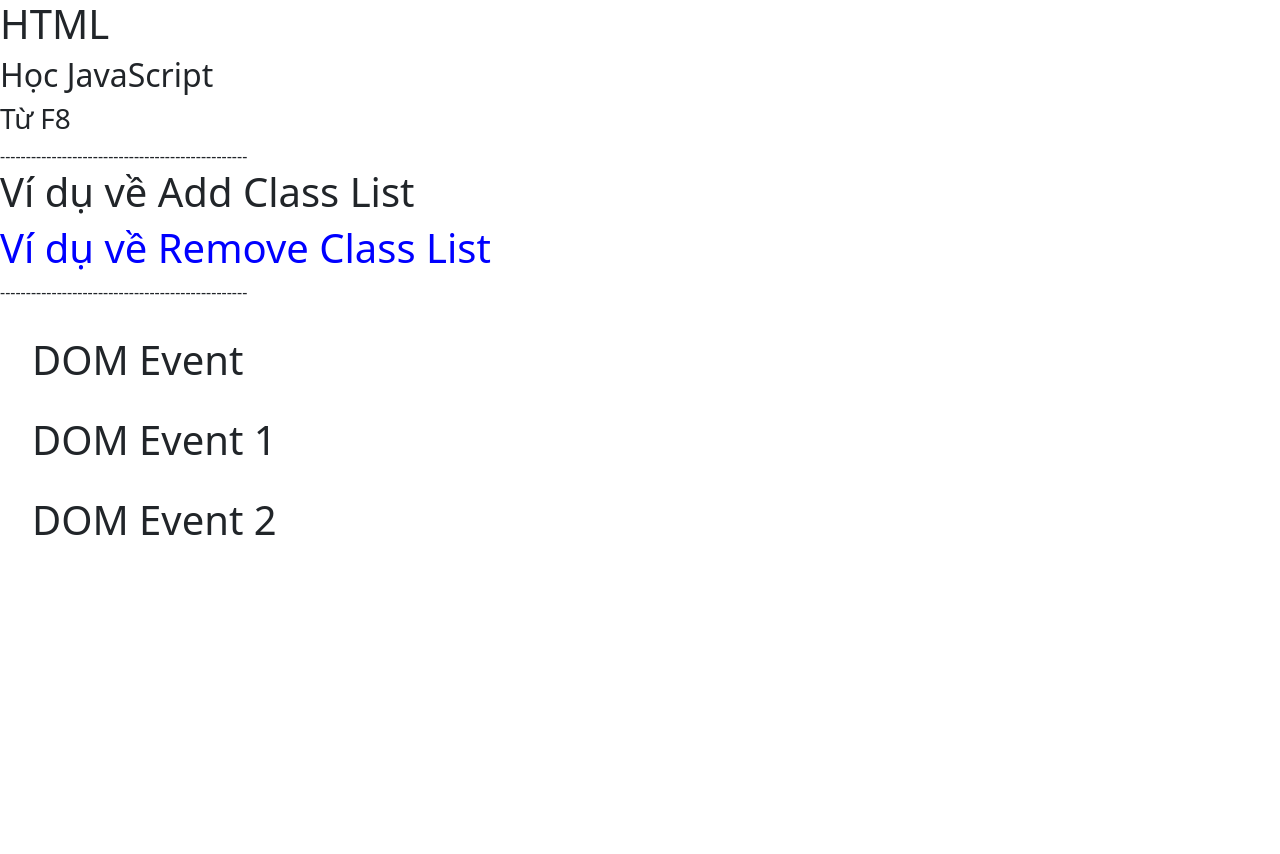
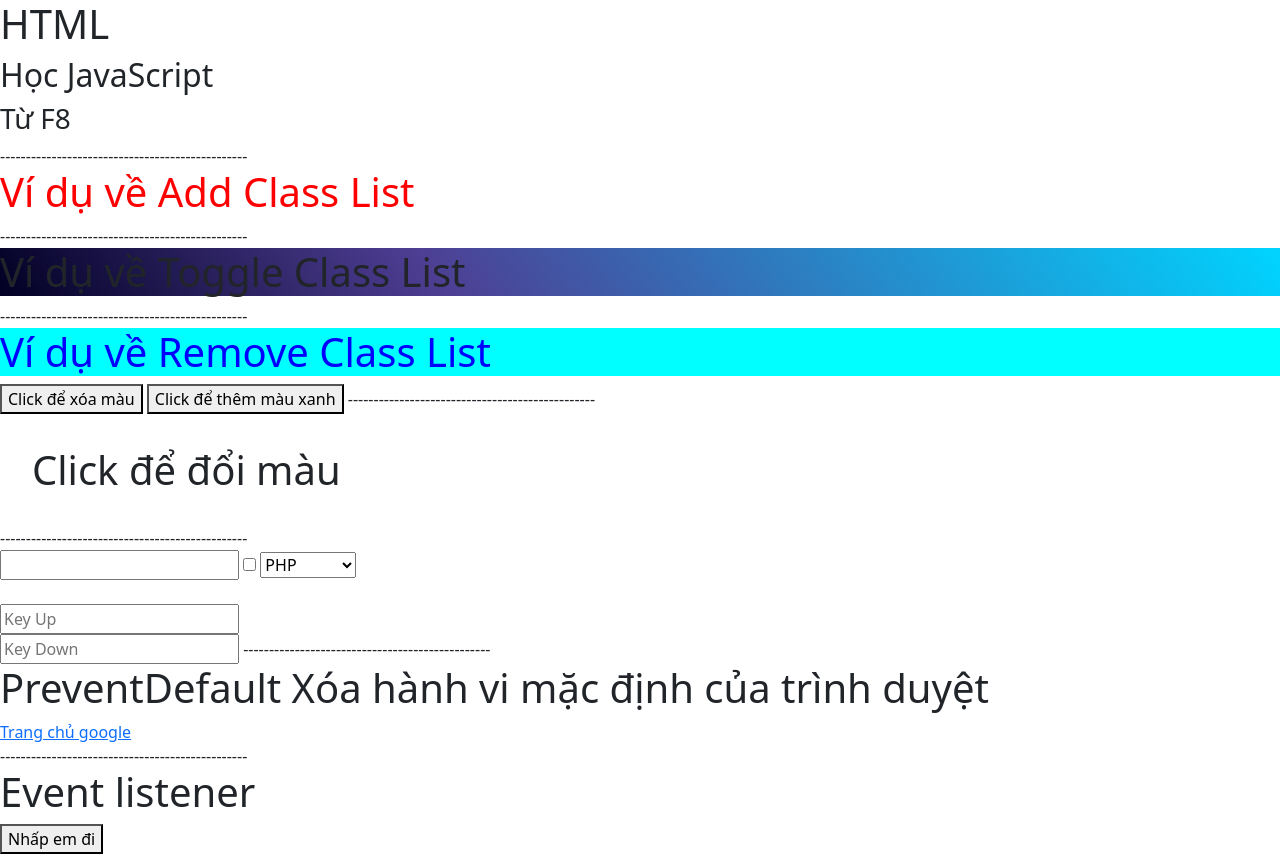
Before and after one commit to HuongMT98/LearningJS, a plain HTML site: page index.html in a window 1280 px wide. Before the commit the page ends 800 px from the top, so only its background shows below. Drawn offline with nearby package versions, Linux system fonts and the light colour scheme.

Commit message:
Event Listener

```diff
--- a/index.html
+++ b/index.html
@@ -37,26 +37,57 @@
         </div>
 
         <div id="checkbox">
-            ------------------------------------------------
         </div>
+        ------------------------------------------------
+
         <div class="add-classlist">
             <h1> Ví dụ về Add Class List</h1>
         </div>
+        ------------------------------------------------
+
         <div class="toggle-classlist">
             <h1>Ví dụ về Toggle Class List</h1>
         </div>
+        ------------------------------------------------
+
         <div id="remove-clList" class="remove-classlist">
             <h1>Ví dụ về Remove Class List</h1>
         </div>
+        <button onclick="clickRemove()"">Click để xóa màu</button>
+        <button onclick=" clickAdd()"">Click để thêm màu xanh</button>
         ------------------------------------------------
-        <h1 class="dom-event">DOM Event</h1>
-        <h1 class="dom-event">DOM Event 1</h1>
-        <h1 class="dom-event">DOM Event 2</h1>
+
+        <h1 class=" dom-event">Click để đổi màu</h1>
 
 
+        ------------------------------------------------
+        <br>
+        <div>
+            <input type="text">
+            <input type="checkbox">
+            <select name="" id="">
+                <option value="1">PHP</option>
+                <option value="2">JavaScript</option>
+                <option value="3">Java</option>
+            </select>
+        </div>
+        <br>
+        <input type="text" placeholder="Key Up">
+        <br>
+        <input type="text" placeholder="Key Down">
 
-
-
+        ------------------------------------------------
+        <br>
+        <div>
+            <h1>PreventDefault Xóa hành vi mặc định của trình duyệt</h1>
+            <a href="https://www.google.com/">Trang chủ google</a>
+        </div>
+        ------------------------------------------------
+        <br>
+        <div>
+            <h1>Event listener</h1>
+            <button id="btn" class="button-listener">Nhấp em đi</button>
+        </div>
 
     </main>
     <footer>
--- a/index.js
+++ b/index.js
@@ -960,26 +960,42 @@
 // //! ------------------------------------------------
 // //* Add classList
 // //! ------------------------------------------------
-// const boxElement3 = document.querySelector('.add-classlist');
+const boxElement3 = document.querySelector('.add-classlist');
 
-// setInterval(() => {
-//    boxElement3.classList.add('red')
-// }, 2000); //*-->Sau 2 giây sẽ đổi thành màu đỏ vì thêm class red vào
+setInterval(() => {
+   boxElement3.classList.add('red')
+}, 2000); //*-->Sau 2 giây sẽ đổi thành màu đỏ vì thêm class red vào
+
+
 
 
 // //! ------------------------------------------------
 // //* Toggle classList
 // //! ------------------------------------------------
-// const boxElement4 = document.querySelector('.toggle-classlist');
+const boxElement4 = document.querySelector('.toggle-classlist');
 
-// setInterval(() => {
-//    boxElement4.classList.toggle('bgra')
-// }, 1000);//*-->Sau 1 giây background sẽ nhấp nháy liên tục vì đã thêm class background
+setInterval(() => {
+   boxElement4.classList.toggle('bgra')
+}, 1000);//*-->Sau 1 giây background sẽ nhấp nháy liên tục vì đã thêm class background
+
+
 
 
 // //! ------------------------------------------------
-// //* Remove classList
+// //* Remove classList and Add classList: Xóa và thêm Class List
 // //! ------------------------------------------------
+function clickRemove() {
+   const element = document.getElementById('remove-clList');
+   element.classList.remove('remove-classlist')
+   console.log(clickRemove.value)
+}
+
+function clickAdd() {
+   const element = document.getElementById('remove-clList');
+   element.classList.add('remove-classlist')
+   console.log(clickAdd.value)
+}
+
 
 
 
@@ -992,29 +1008,108 @@
 //* 1: Attribute Event
 //* 2: Assign Event Gán hành vi
 */
-
 // //! ------------------------------------------------
-// //* Attribute Event
-// //! ------------------------------------------------
-
-
-// //! ------------------------------------------------
-// //* Assign Event
+// //* Assign Event Gán hành vi người dùng
 // //! ------------------------------------------------
 const h1Element = document.getElementsByClassName('dom-event');
 
-// for (let i = 0; i < h1Element.length; i++) {
-//    h1Element[i].onclick = function (e) {
-//       console.log(e.target)
-//       e.target.classList.toggle('red')
-//    }
-// }  //*-----> Click vào từng sự kiện sẽ hiển thị đúng sự kiện h1 đó bằng vòng lặp và đổi màu khi click
-
-
-// //* ****************************** *//
 for (let i = 0; i < h1Element.length; i++) {
    h1Element[i].onclick = function (e) {
       console.log(e.target)
       e.target.classList.toggle('red')
    }
-} //*-----> Click vào từng sự kiện sẽ hiển thị đúng sự kiện h1 đó bằng vòng lặp và đổi màu khi click
+}  //*-----> Click vào từng sự kiện sẽ hiển thị đúng sự kiện h1 đó bằng vòng lặp và đổi màu khi click
+
+
+//* ****************************** *//
+for (let i = 0; i < h1Element.length; i++) {
+   h1Element[i].onclick = function (e) {
+      console.log(e.target)
+      e.target.classList.toggle('red')
+   }
+} //*-----> Click vào từng sự kiện sẽ hiển thị đúng sự kiện h1 đó bằng vòng lặp và đổi màu khi click và move on
+
+
+
+
+// //! ------------------------------------------------
+// //* DOM Event Input / Select
+// //! ------------------------------------------------
+
+let inputElement = document.querySelector('input[type="text"]')
+
+inputElement.oninput = function (e) {
+   inputElement = e.target.value
+   console.log(e.target.value)
+}
+// //*---------->Nhập giá trị và lưu
+
+// //* ****************************** *//
+let checkboxElement = document.querySelector('input[type="checkbox"]')
+
+checkboxElement.onchange = function (e) {
+   console.log(e.target.checked)
+}
+// //*---------->Kiểm tra checkbox true false
+
+// //* ****************************** *//
+let selectElement = document.querySelector('select')
+
+selectElement.onchange = function (e) {
+   console.log(e.target.value)
+}
+// //*---------->Kiểm tra select value
+
+
+
+
+// //! ------------------------------------------------
+// //* DOM Event Key up, Key down
+// //! ------------------------------------------------
+let keyUpElement = document.querySelector('input[type="text"]')
+document.onkeyup = function (e) {
+   console.log(e.target.value)
+}
+
+
+
+// //! ------------------------------------------------
+// //* DOM Event PreventDefault  Xóa hành vi mặc định của trình duyệt
+// //! ------------------------------------------------
+let aElement = document.links
+
+for (let i = 0; i < aElement.length; i++) {
+   aElement[i].onclick = function (e) {
+      console.log(e.target.href)
+   }
+}
+
+
+
+// //! ------------------------------------------------
+// //* StopPropagation Xóa sự kiện nổi bọt
+// //! ------------------------------------------------
+
+
+
+
+
+// //! ===================================================
+// //! ===================================================
+// //! ===================================================
+// //! Event listener: Lắng nghe sự kiện DOM thường dùng để làm nhiều sự kiện, lắng nghe và hủy bỏ lắng nghe. Ví dụ tạo comment xong bấm đồng ý rồi xóa event
+
+// //! ------------------------------------------------
+// //*
+// //! ------------------------------------------------
+
+let btn = document.getElementById('btn')
+
+function viec1() {
+   console.log('Việc 1')
+}
+btn.addEventListener('click', viec1)
+
+setTimeout(() => {
+   btn.removeEventListener('click', viec1)
+}, 2000); //===> Sau 2 giây sẽ không thể click được nữa
--- a/style.css
+++ b/style.css
@@ -1,9 +1,6 @@
-.toggle-classlist{
-    display: none;
-}
-
 .remove-classlist{
     color: blue;
+    background-color: aqua;
 }
 
 .dom-event{
@@ -15,9 +12,7 @@
 .bgra{
 background: linear-gradient(54deg, rgba(2,0,36,1) 0%, rgba(78,62,147,1) 34%, rgba(0,212,255,1) 100%);
 width: 100%;
-height: 5rem;
-text-align: center;
-display: block;
+
 }
 
 .red{
```
